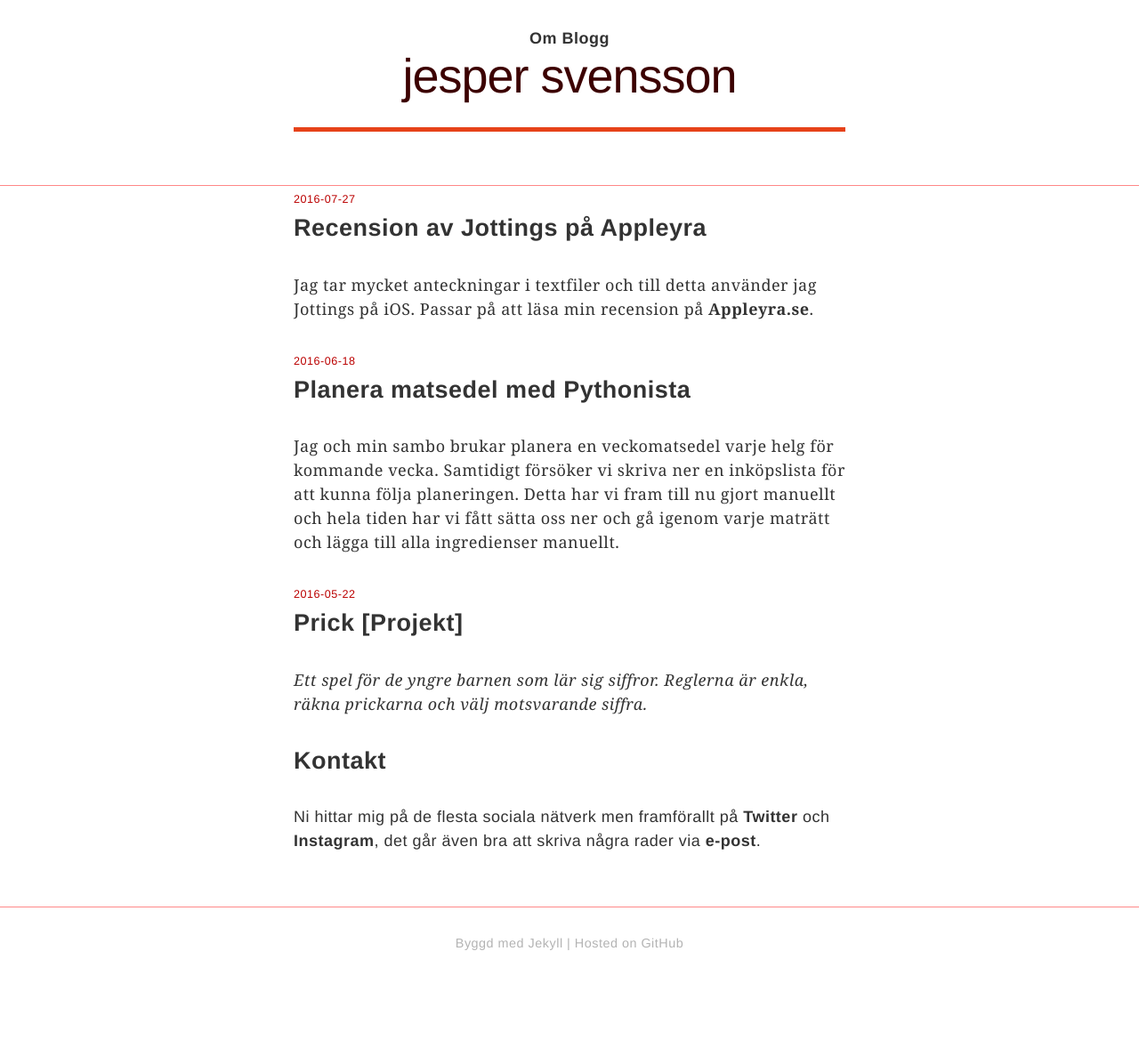
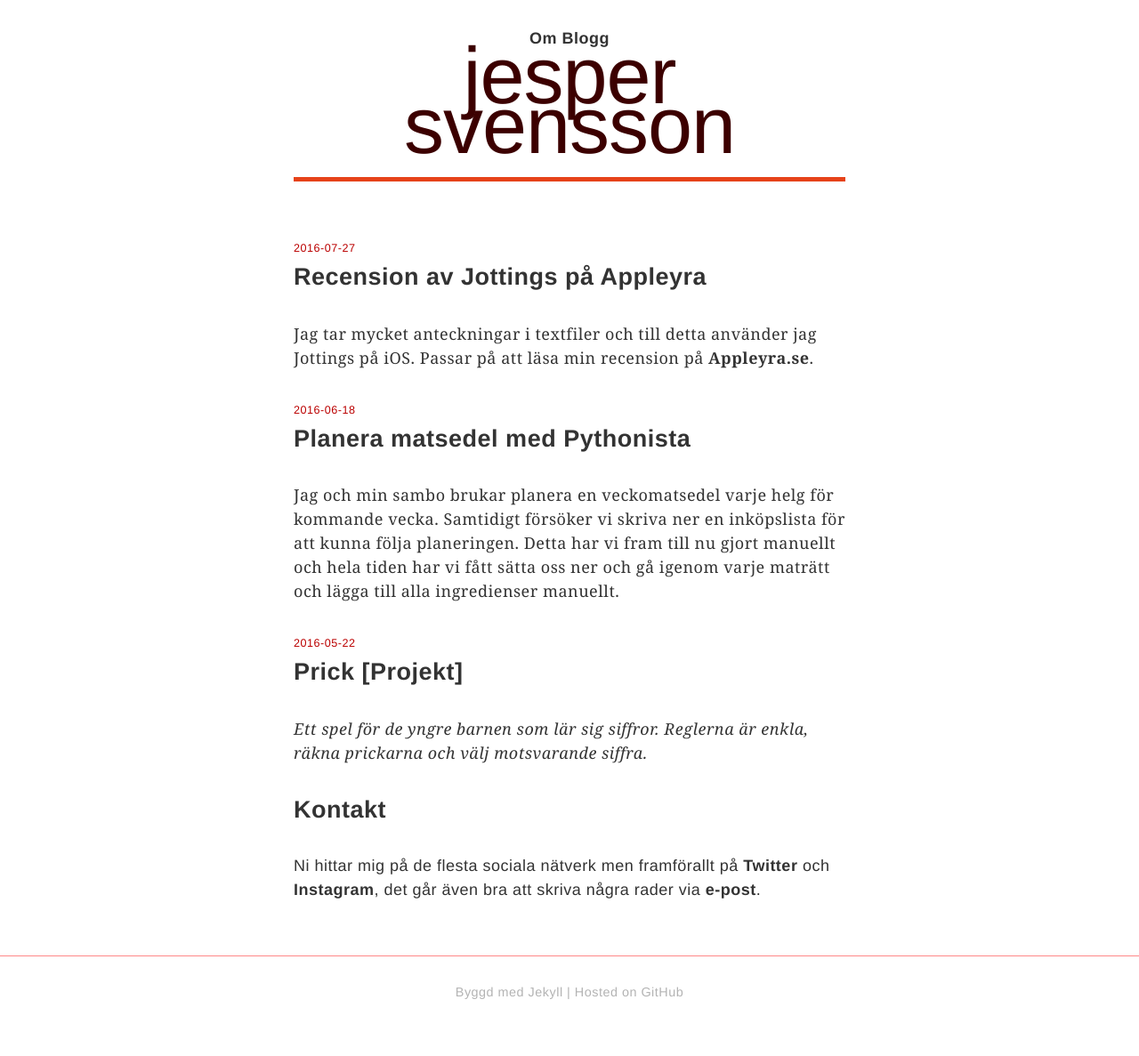
Before and after one commit to jesperpsvensson/jesperpsvensson.github.io, a Jekyll site: the page built from index.html, in a window 1280 px wide. Shown: the whole page at 89% size. Built offline with Jekyll 4.4.1, drawn with Linux system fonts in a browser that asks for light colours; before the commit the page ends 1132 px from its top, so only the background shows below that.

Commit message:
design change

```diff
--- a/_sass/_layout.scss
+++ b/_sass/_layout.scss
@@ -2,7 +2,7 @@
  * Site header
  */
 .site-header {
-    border-bottom: 1px solid $grey-color-light;
+
     min-height: 56px;
 
     // Positioning context for the mobile navigation icon
@@ -10,7 +10,7 @@
 }
 
 .site-title {
-    font-size: 300%;
+    font-size: 500%;
     font-weight: 500;
     color: blue;
     line-height: 56px;
```
